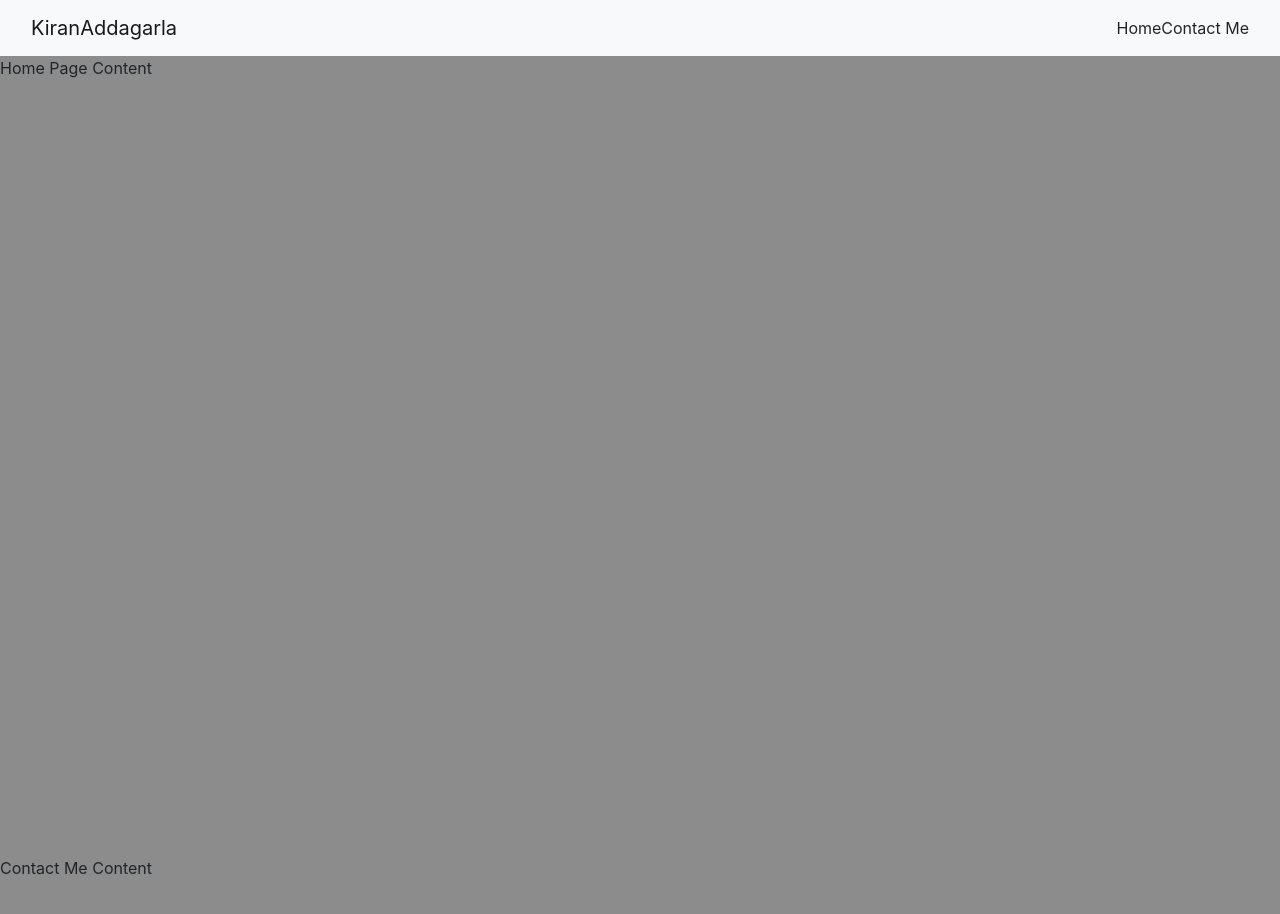
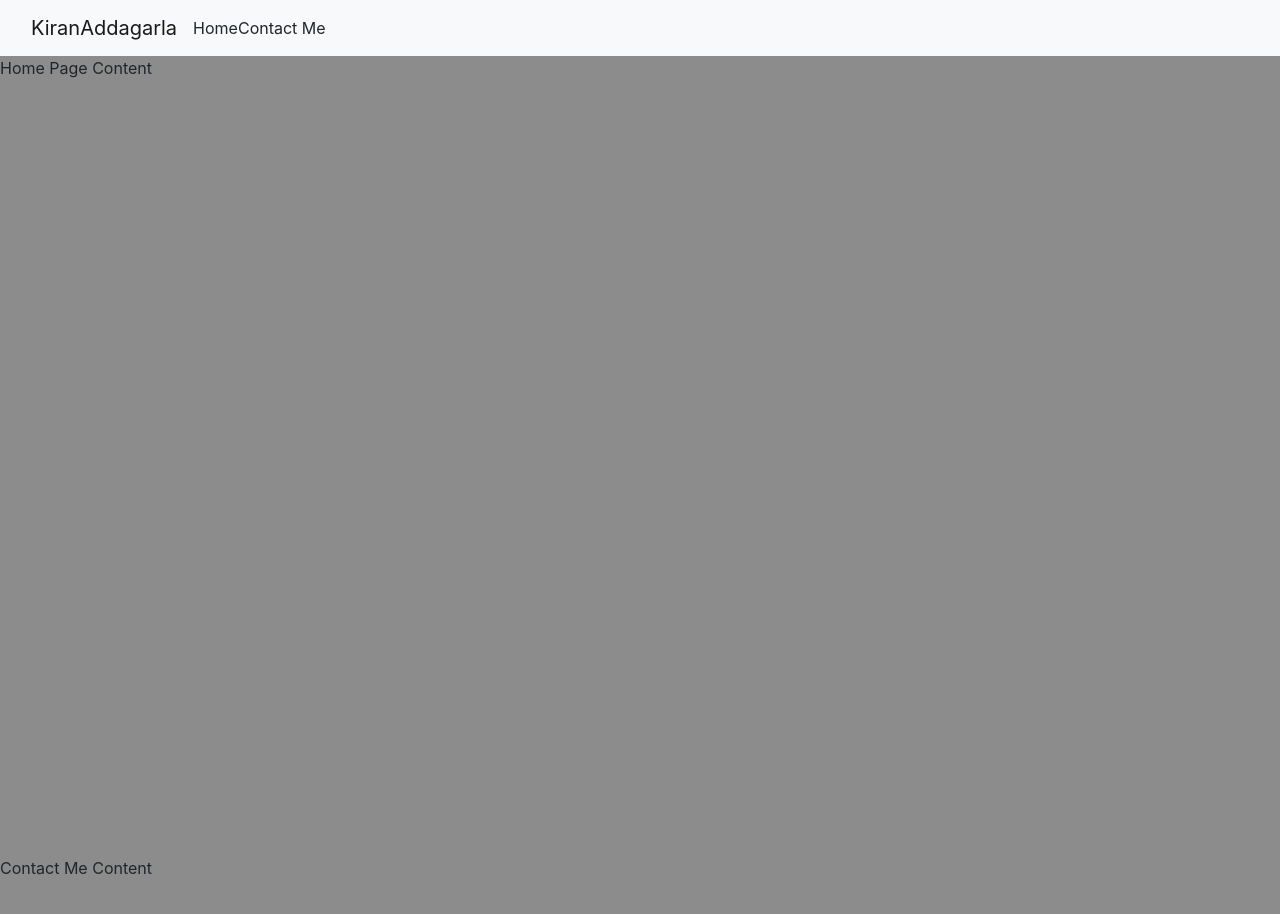
Before and after one commit to KiranAddagarla/ReactWebApplication, a React (Create React App) app: page / in a window 1280 px wide. Shown: the top 914 px of the page. Built offline with nearby package versions, Linux system fonts and the light colour scheme.

Commit message:
react scroll package.json changes

```diff
--- a/src/Components/Layout.js
+++ b/src/Components/Layout.js
@@ -1,38 +1,39 @@
 import React from "react";
-import {Link, animateScroll as scroll} from "react-scroll";
-
+import { Link, animateScroll as scroll } from "react-scroll";
 
 const Layout = (props) => {
-
   const scrollToTop = () => {
     scroll.scrollToTop();
   };
 
   const headerButtonMap = props.headerButtons;
 
-    const headerButtons =  headerButtonMap.map((headerButton) => {
-        return(
-            <li class="nav-item">
+  const headerButtons = headerButtonMap.map((headerButton) => {
+    return (
+      <li className="nav-item">
         <Link
           activeClass="active"
           to={headerButton.sectionId}
           spy={true}
           smooth={true}
           offset={-70}
-                    duration={500}>{headerButton.buttonName}
+          duration={500}
+        >
+          {headerButton.buttonName}
         </Link>
       </li>
-        )
+    );
   });
 
   return (
-      <nav id="layout-navbar" class="navbar navbar-expand-lg navbar-light bg-light">
-        <div class="container-fluid">
-          <a class="navbar-brand" href="#HomeContainer" onClick={scrollToTop}>
-            KiranAddagarla
-          </a>
+    <nav
+      id="layout-navbar"
+      className="navbar navbar-expand-lg navbar-light bg-light"
+    >
+      <div className="container-fluid">
+        <div>
             <button
-            class="navbar-toggler"
+            className="navbar-toggler"
             type="button"
             data-bs-toggle="collapse"
             data-bs-target="#navbarSupportedContent"
@@ -40,14 +41,14 @@ const Layout = (props) => {
             aria-expanded="false"
             aria-label="Toggle navigation"
             >
-            <span class="navbar-toggler-icon"></span>
+            <span className="navbar-toggler-icon"></span>
             </button>
-          <div
-            class="justify-content-end collapse navbar-collapse"
-            id="navbarSupportedContent" >
-                <ul class="nav nav-pills">
-                    {headerButtons}
-                </ul>
+            <a className="navbar-brand" href="#HomeContainer" onClick={scrollToTop}>
+            KiranAddagarla
+            </a>
+        </div>
+        <div className="collapse navbar-collapse" id="navbarSupportedContent">
+          <ul className="nav navbar-nav navbar-right">{headerButtons}</ul>
         </div>
       </div>
     </nav>
```
Lines whose indentation alone changed are shown as unchanged.
